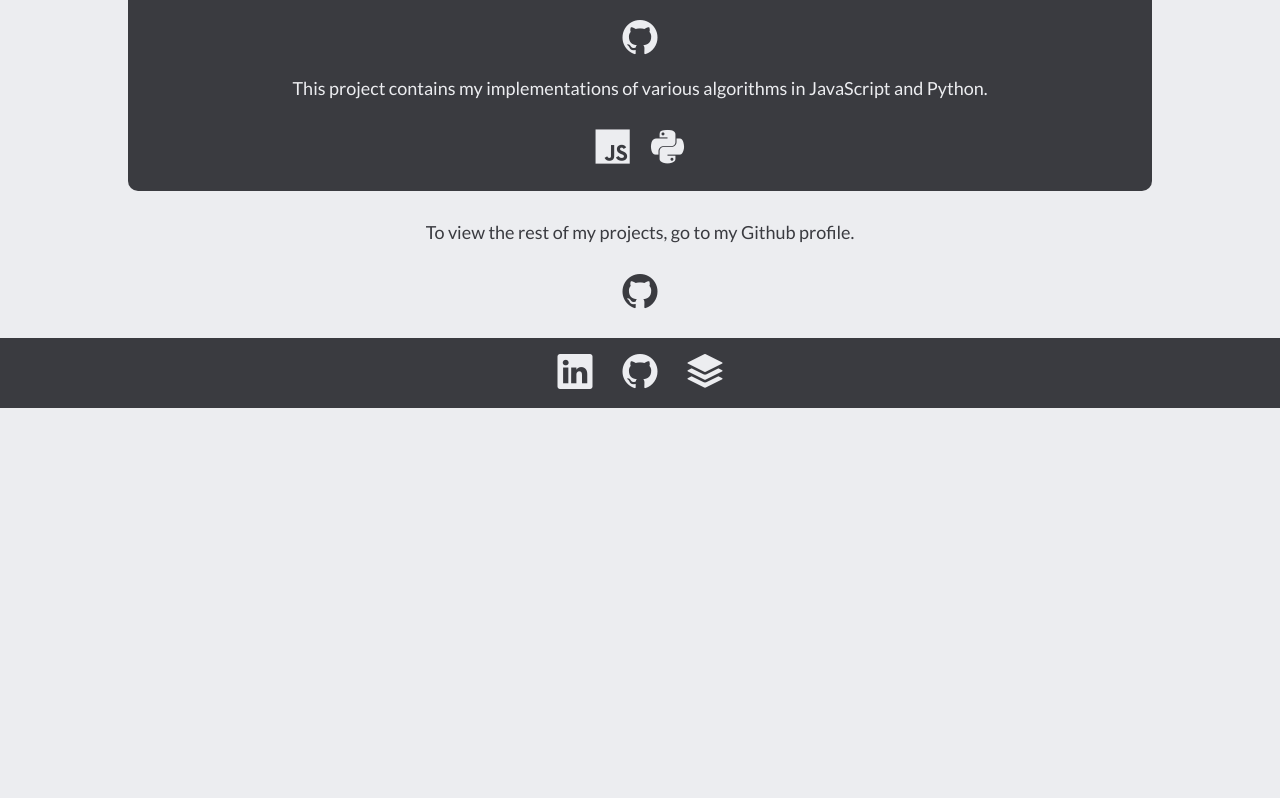
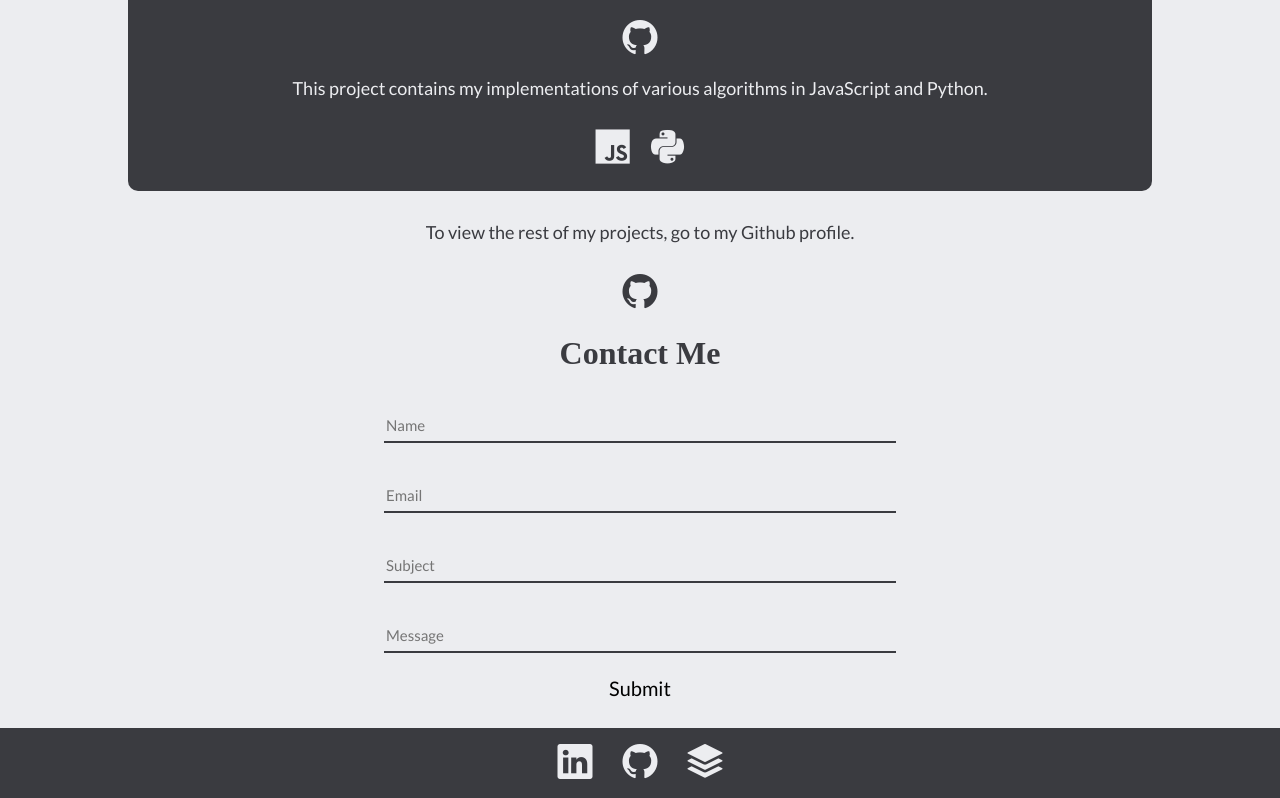
Before and after one commit to anivanchen/ivanchen.dev, a React (Create React App) app: page / in a window 1280 px wide. Shown: the part 1561-2359 px from the top of the page. Before the commit the page ends 1969 px from the top, so only its background shows below. Built offline with nearby package versions, Linux system fonts and the light colour scheme; a web font is replaced by a local one.

Commit message:
Added Contact Form

```diff
--- a/src/App.css
+++ b/src/App.css
@@ -232,6 +232,9 @@ a.dark:visited, i.dark:visited {
     font-size: 35px;
     width: 35px;
 }
+input:hover {
+    background-color: green;
+}
 .footer {
     width: 100%;
     float: center;
--- a/src/components/ContactForm.js
+++ b/src/components/ContactForm.js
@@ -1,13 +1,65 @@
 import React, { Fragment } from 'react';
 
 function ContactForm() {
-    return (
-      <Fragment>
-        {/* <div className="contact-wrapper">
-          <h1>Contact Me</h1>
-        </div> */}
-      </Fragment>
-    )
+
+  const input = {
+    fontFamily: "Lato",
+    fontSize: "15px",
+    height: "30px",
+    width: "50%",
+    margin: "20px",
+    paddingBottom: "5px",
+    boxSizing: "border-box",
+    background: "transparent",
+    border: "none",
+    borderBottom: "2px solid var(--color)",
+    color: "var(--color)",
+    outline: "none"
+  }
+  const submit = {
+    fontFamily: "Lato",
+    fontSize: "20px",
+    height: "30px",
+    width: "50%",
+  }
+
+  function handleContactFormSubmit() {
+    // var mailOptions = {
+    //   from: constants.loginUser,
+    //   to: constants.sendToUser,
+    //   subject: subject,
+    //   text: message
+    // };
+    // const transporter = nodemailer.createTransport({
+    //     service: 'gmail',
+    //     auth: {
+    //         user: constants.loginUser,
+    //         pass: constants.loginPass
+    //     }
+    // });
+    // transporter.sendMail (mailOptions, function (error, info) {
+    //     if (error) {
+    //         console.error(error);
+    //     } else {
+    //         console.log('Email sent: ' + info.response);
+    //     }
+    // })
+  }
+
+  return (
+    <Fragment>
+      <div className="contact-wrapper">
+        <h1>Contact Me</h1>
+        <form onSubmit={handleContactFormSubmit}>
+          <input type="text" style={input} placeholder="Name" required />
+          <input type="email" style={input} placeholder="Email" required />
+          <input type="text" style={input} placeholder="Subject" required />
+          <input type="textarea" style={input} placeholder="Message" required />
+          <button type="submit" style={submit}>Submit</button>
+        </form>
+      </div>
+    </Fragment>
+  )
 }
 
 export default ContactForm;
--- a/src/components/DotRing.js
+++ b/src/components/DotRing.js
@@ -1,5 +1,4 @@
 import React from "react";
-import "../App.css";
 import useMousePosition from "../hooks/useMousePosition";
 
 const DotRing = () => {
```
